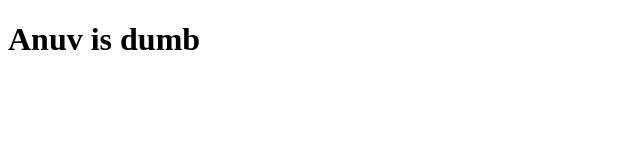
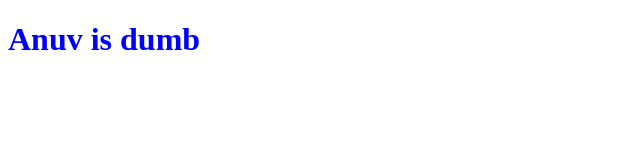
Before and after one commit to ellegarfield/ellegarfield.github.io, a plain HTML site: page index.html in a window 1280 px wide. Shown: the whole page, without its empty margins (0-640 px from the left). Drawn offline with Linux system fonts and the light colour scheme.

Commit message:
Update index.html

```diff
--- a/index.html
+++ b/index.html
@@ -2,6 +2,6 @@
 <!DOCTYPE html>
 <html>
   <body>
-    <h1 color="blue">Anuv is dumb</h1>
+    <h1 style="color:blue">Anuv is dumb</h1>
   </body>
 </html>
```
